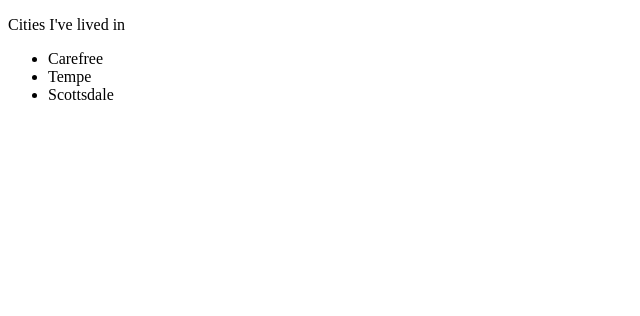
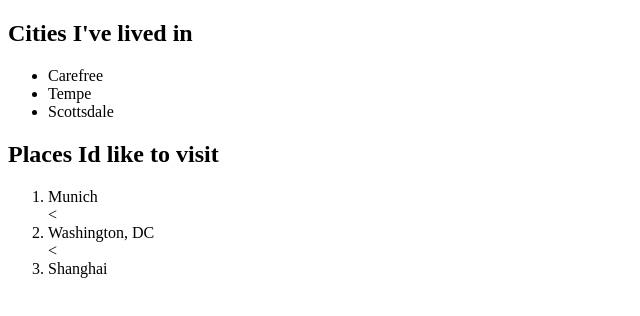
Before and after one commit to mpecicUSA/html-practice, a plain HTML site: page index.html in a window 1280 px wide. Shown: the whole page, without its empty margins (0-640 px from the left). Drawn offline with Linux system fonts and the light colour scheme.

Commit message:
add headings to ol and ul

```diff
--- a/index.html
+++ b/index.html
@@ -4,11 +4,17 @@
     <title> </title>
   </head>
   <body>
-    <p>Cities I've lived in</p>
+    <h2>Cities I've lived in</h2>
     <ul>
       <li> Carefree</li>
       <li>Tempe</li>
       <li>Scottsdale</li>
     </ul>
+    <h2> Places Id like to visit </h2>
+    <ol>
+      <li>Munich </li>
+      <<li>Washington, DC</li>
+      <<li>Shanghai</li>
+    </ol>
   </body>
 </<html>
```
